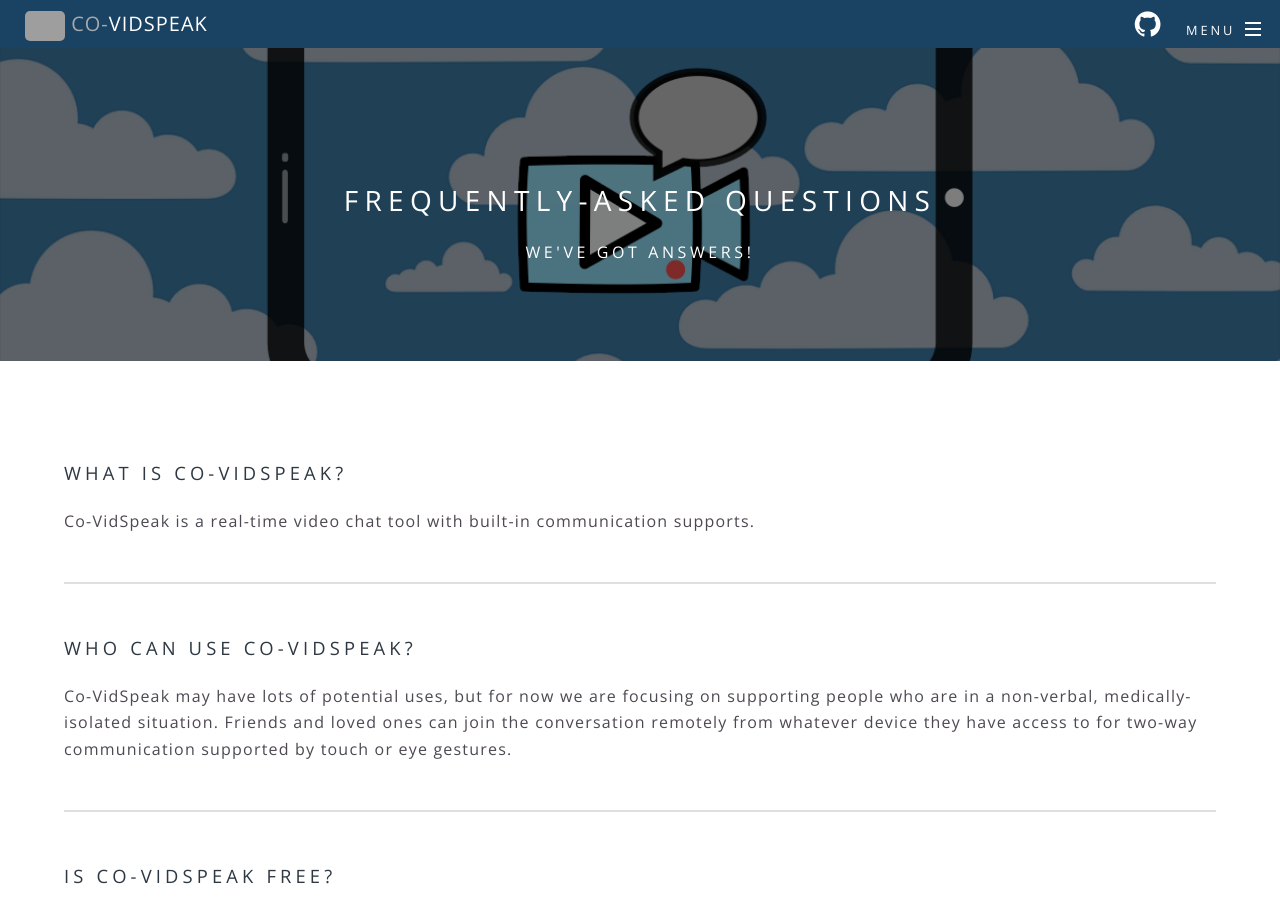
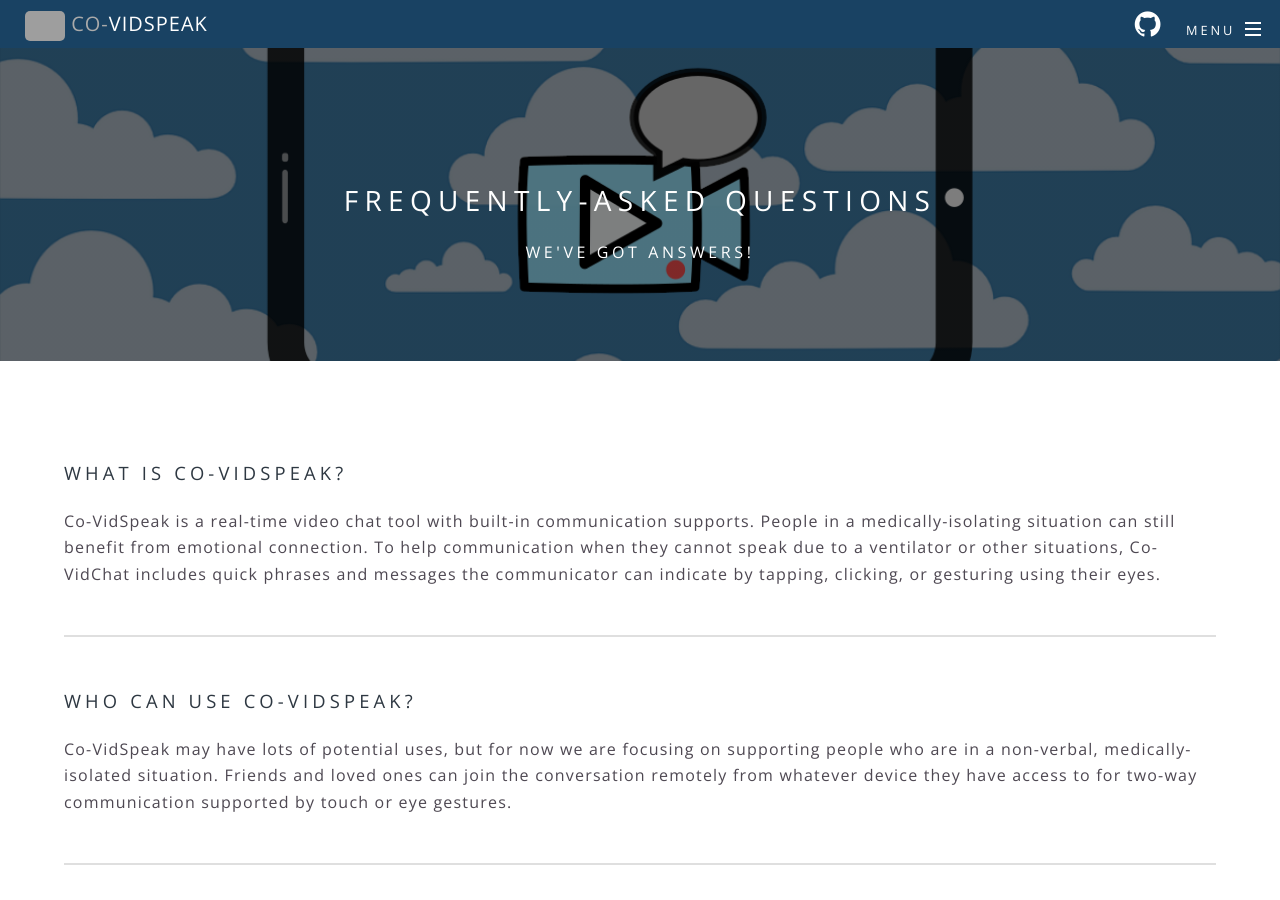
Before and after one commit to open-aac/covidspeak.org, a Jekyll site: the page built from faq.html, in a window 1280 px wide and 900 px high. Built offline with Jekyll 4.4.1, drawn with Linux system fonts in a browser that asks for light colours; grey boxes are pictures that could not be loaded.

Commit message:
update faq

```diff
--- a/faq.html
+++ b/faq.html
@@ -6,7 +6,7 @@
 include_nav: true
 ---
 	<h3>What is Co-VidSpeak?</h3>
-  <p>Co-VidSpeak is a real-time video chat tool with built-in communication supports.</p>
+  <p>Co-VidSpeak is a real-time video chat tool with built-in communication supports. People in a medically-isolating situation can still benefit from emotional connection. To help communication when they cannot speak due to a ventilator or other situations, Co-VidChat includes quick phrases and messages the communicator can indicate by tapping, clicking, or gesturing using their eyes.</p>
 	</p>
   <div style='clear: both;'></div>
   <hr />
```
Also changed, not shown: 2 other files.
